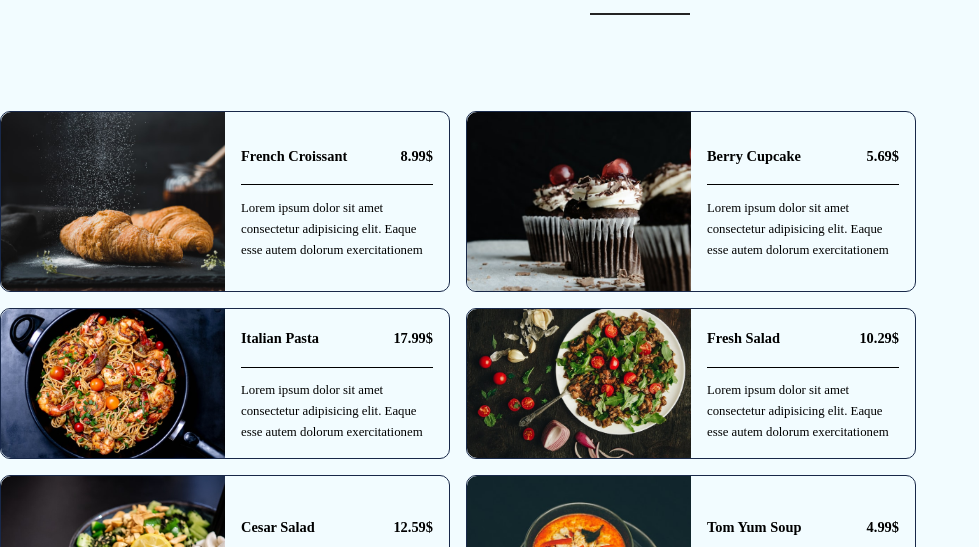
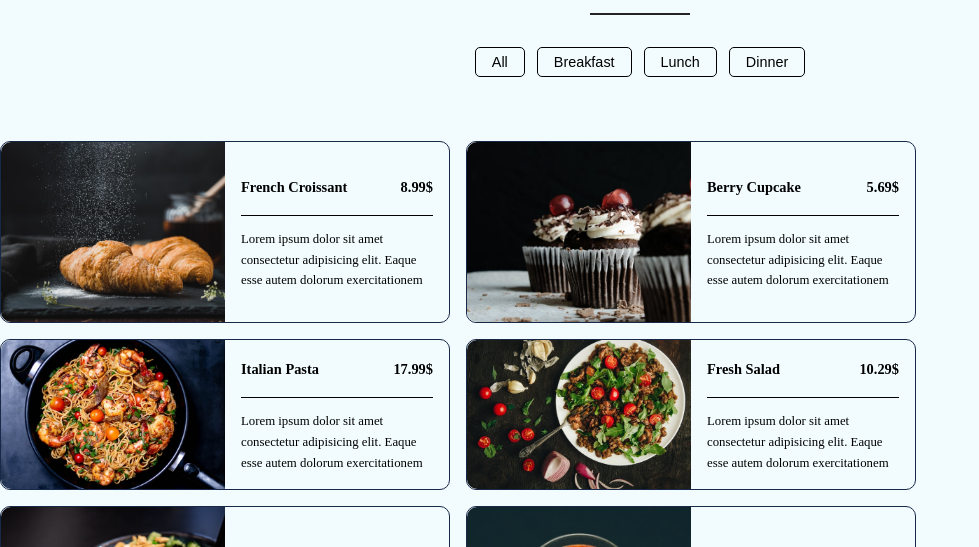
Before and after one commit to abuiko/menu_project, a plain HTML site: page index.html in a window 1280 px wide. Shown: the part 173-720 px from the top of the page, without its empty margins (0-979 px from the left). Drawn offline with Linux system fonts and the light colour scheme.

Commit message:
add filter btns

```diff
--- a/app.js
+++ b/app.js
@@ -87,11 +87,16 @@ const menu = [
 
 ]
 
+const sectionCenter = document.querySelector('.section-center');
 
 
 window.addEventListener('DOMContentLoaded', () => {
-    const sectionCenter = document.querySelector('.section-center');
-    let displayMenu = menu.map(item => {
+    displayMenuItems(menu);
+});
+
+function displayMenuItems(menuItems) {
+
+    let displayMenu = menuItems.map(item => {
         return `<article class="menu-item">
        <img src=${item.img} class="photo" alt="${item.img}">
 
@@ -108,5 +113,4 @@ window.addEventListener('DOMContentLoaded', () => {
 
     displayMenu = displayMenu.join('');
     sectionCenter.innerHTML = displayMenu;
-    console.log(sectionCenter);
-})
+}
--- a/index.html
+++ b/index.html
@@ -13,6 +13,12 @@
         <div class="title">
             <h2>Our Menu</h2>
             <div class="underline"></div>
+        </div>
+        <div class="btn-container">
+            <button class="btn-filter" type="button">All</button>
+            <button class="btn-filter" type="button">Breakfast</button>
+            <button class="btn-filter" type="button">Lunch</button>
+            <button class="btn-filter" type="button">Dinner</button>
         </div>
         <div class="section-center">
             <article class="menu-item">
--- a/styles.scss
+++ b/styles.scss
@@ -31,7 +31,7 @@ h2 {
 
 .title {
     padding: 2rem 0rem;
-    margin-bottom: 3rem;
+    // margin-bottom: 1.5rem;
 
 }
 
@@ -40,6 +40,32 @@ h2 {
     width: 100px;
     height: 2px;
     background: rgb(36, 36, 36);
+}
+
+.btn-container {
+    margin-bottom: 3rem;
+
+    button {
+        background: transparent;
+        border: 1px solid #000;
+        border-radius: 5px;
+        padding: 0.4rem 1rem;
+        font-size: 0.9rem;
+        cursor: pointer;
+
+        &:hover {
+            background: rgb(39, 39, 39);
+            color: #fff;
+        }
+
+        &:focus {
+            border: 2px solid #000;
+        }
+
+        &:not(:last-child) {
+            margin-right: 0.5rem;
+        }
+    }
 }
 
 .section-center {
```
Also changed, not shown: css/styles.css, 1 other file.
